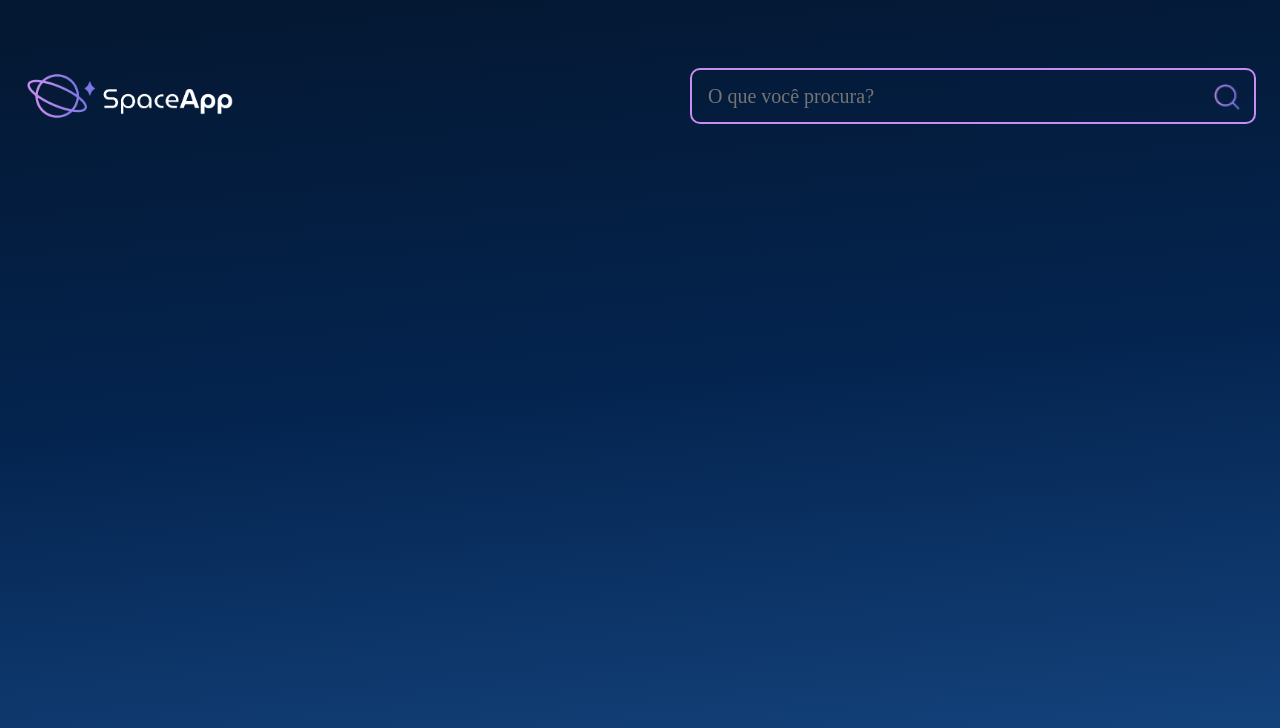
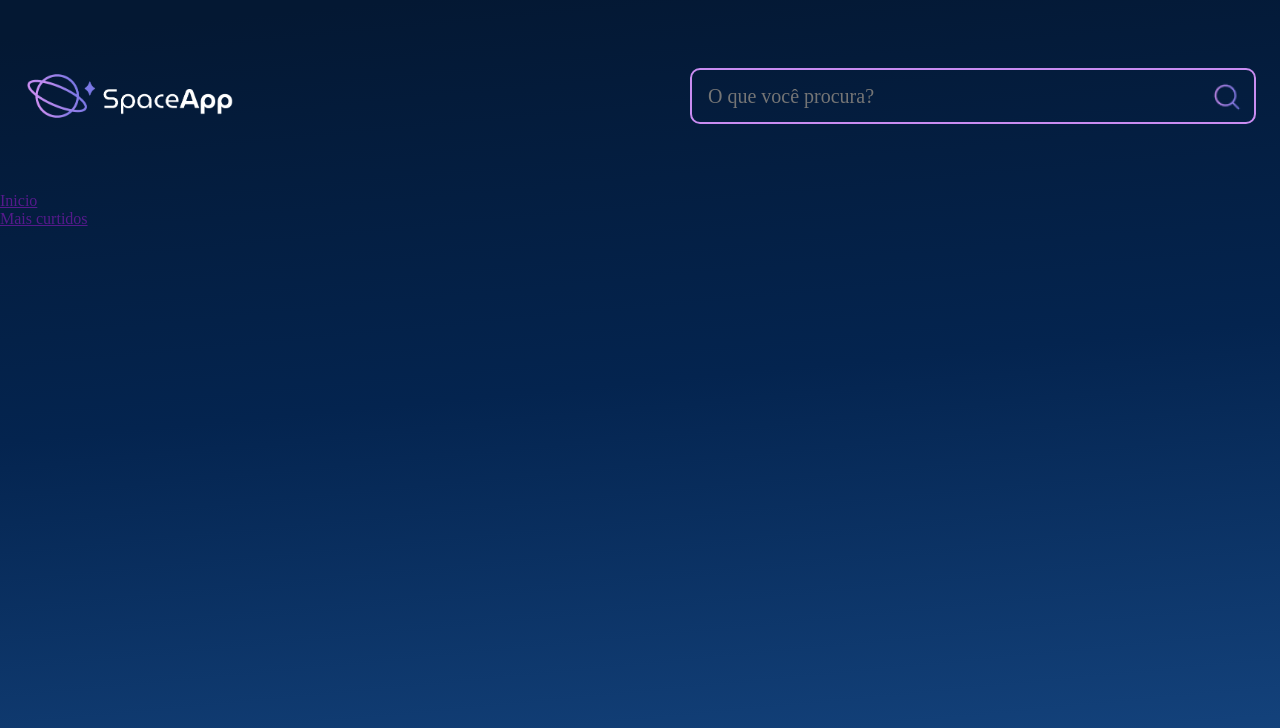
Before and after one commit to davidtpires/space-app, a React (Vite) app: page / in a window 1280 px wide. Shown: the top 728 px of the page. Built offline with nearby package versions, Linux system fonts and the light colour scheme.

Commit message:
Base da barra lateral

```diff
--- a/src/App.jsx
+++ b/src/App.jsx
@@ -1,7 +1,7 @@
 import styled from "styled-components"
 import EstilosGlobais from "./componentes/EstilosGlobais"
 import Cabecalho from "./componentes/Cabecalho"
-import CampoTexto from "./CampoTexto"
+import BarraLateral from "./componentes/BarraLateral"
 
 const FundoGradiente = styled.div`
   background: linear-gradient(174.61deg, #041833 4.16%, #04244F 48%, #154580 96.76%);
@@ -16,6 +16,7 @@
     <FundoGradiente>
       <EstilosGlobais />
       <Cabecalho />
+      <BarraLateral />
 
     </FundoGradiente>
   )
--- /dev/null
+++ b/src/componentes/BarraLateral/index.jsx
@@ -0,0 +1,32 @@
+import styled from "styled-components"
+
+const ListaEstilizada = styled.ul`
+    list-style: none;
+    padding: 0;
+    margin: 0;
+    width: 212px;
+
+`
+
+const BarraLateral = () => {
+    return (
+        <aside>
+            <nav>
+                <ListaEstilizada>
+                    <li>
+                        <a href="">
+                            Inicio
+                        </a>
+                    </li>
+                    <li>
+                        <a href="">
+                            Mais curtidos
+                        </a>
+                    </li>
+                </ListaEstilizada>
+            </nav>
+        </aside>
+    )
+}
+
+export default BarraLateral
--- a/src/componentes/Cabecalho/index.jsx
+++ b/src/componentes/Cabecalho/index.jsx
@@ -1,5 +1,5 @@
 import { styled } from "styled-components"
-import CampoTexto from "../../CampoTexto"
+import CampoTexto from "../CampoTexto"
 
 const HeaderEstilizado = styled.header`
     padding: 60px 0;
```
Also changed, not shown: src/componentes/CampoTexto/index.jsx (renamed from src/CampoTexto/index.jsx), src/componentes/CampoTexto/search.png (renamed from src/CampoTexto/search.png).
